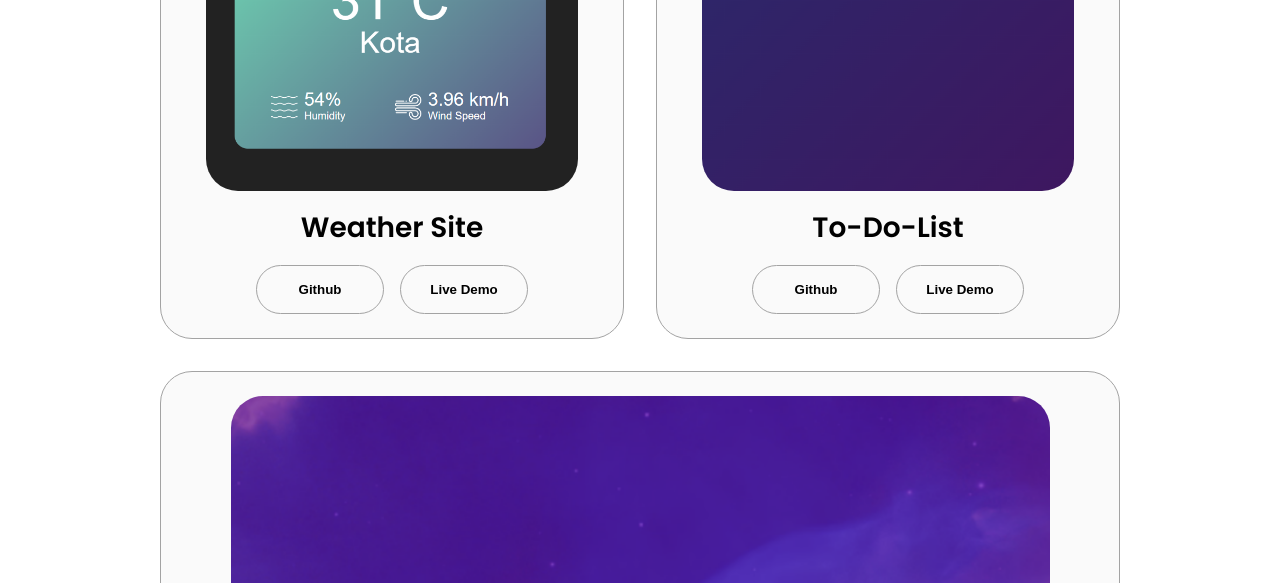
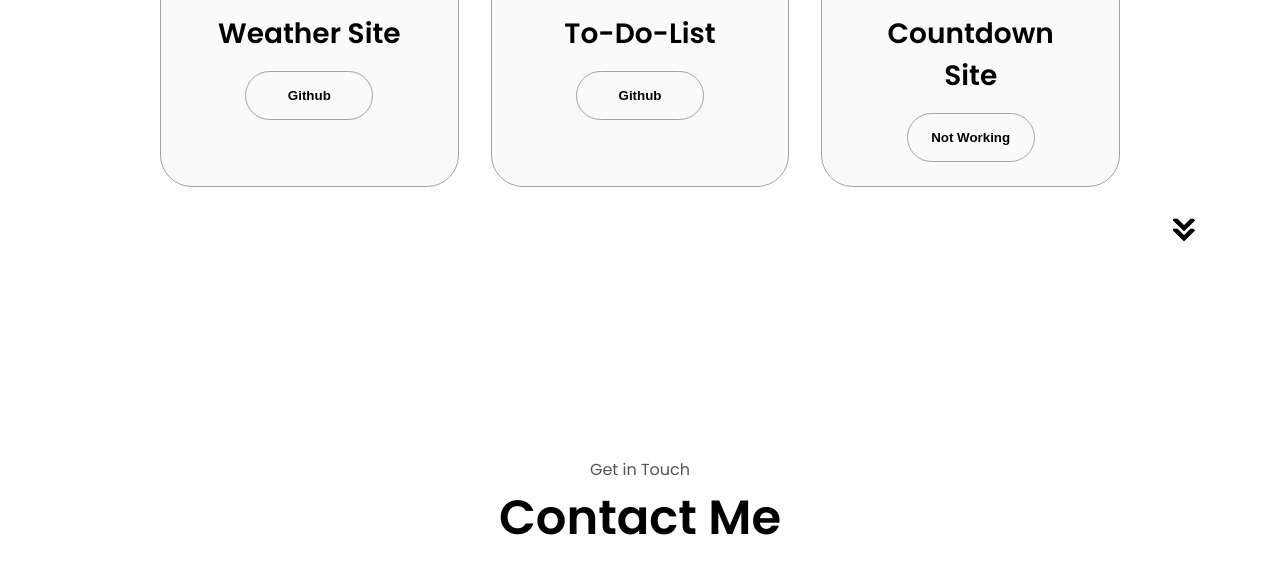
Before and after one commit to jash2884/portfolioo, a plain HTML site: page index.html in a window 1280 px wide. Shown: the part 2914-3497 px from the top of the page. Drawn offline with Linux system fonts and the light colour scheme.

Commit message:
Update index.html

```diff
--- a/index.html
+++ b/index.html
@@ -21,6 +21,7 @@
                 <li><a href="#projects">Projects</a></li>
                 <li><a href="#contact">Contact</a></li>
             </ul>
+
         </div>
     </nav>
 
@@ -50,7 +51,7 @@
             <h1 class="title">Jash Parmar</h1>
             <p class="section__text__p2">Developer & Writer</p>
             <div class="btn-container">
-                <button class="btn btn-color-2" onclick="window.open('./assets/resume-example.pdf')">Download
+                <button class="btn btn-color-2" onclick="window.open('./assets/Jash Parmar.pdf')">Download
                     CV</button>
 
                 <button class="btn btn-color-1" onclick="window.location.href='./#contact'">Contact Info</button>
@@ -98,8 +99,11 @@
                     </div>
                 </div>
                 <div class="text-container">
-                    <p>Jash Parmar, a passionate technology enthusiast, is currently pursuing his undergraduate studies at IIIT Kota.
-                        He possesses proficient tech skills encompassing web development languages such as CSS, HTML, and Javascript, alongside expertise in Competitive Porgramming and frameworks like Bootstrap. Additionally, he's well-versed in programming languages like C and C++.</p>
+                    <p>Jash Parmar, a passionate technology enthusiast, is currently pursuing his undergraduate studies
+                        at IIIT Kota.
+                        He possesses proficient tech skills encompassing web development languages such as CSS, HTML,
+                        and Javascript, alongside expertise in Competitive Porgramming and frameworks like Bootstrap.
+                        Additionally, he's well-versed in programming languages like C and C++.</p>
                 </div>
             </div>
         </div>
@@ -158,7 +162,7 @@
                     <h2 class="experience-sub-title">Other Skills</h2>
                     <div class="article-container">
                         <article>
-                            <img src="./assets/cw.png.crdownload" alt="" class="icon">
+                            <img src="./assets/img_56736.png" alt="" class="icon">
                             <div>
                                 <h3>Content Writing</h3>
                                 <p>Beginner</p>
@@ -180,7 +184,7 @@
                         </article>
 
                         <article>
-                            <img src="./assets/ps.png.crdownload" alt="" class="icon">
+                            <img src="./assets/photoshop_PNG56.png" alt="" class="icon">
                             <div>
                                 <h3>Photoshop</h3>
                                 <p>Beginner</p>
@@ -207,9 +211,9 @@
                     </div>
                     <h2 class="experience-sub-title project-title">Weather Site</h2>
                     <div class="btn-container">
-                        <button class="btn btn-color-2 project-btn" onclick="location.href='github.com'">Github</button>
-                        <button class="btn btn-color-2 project-btn" onclick="location.href='github.com'">Live
-                            Demo</button>
+                        <!-- <button class="btn btn-color-2 project-btn" onclick="location.href='github.com'">Github</button> -->
+                        <button class="btn btn-color-2 project-btn" onclick="location.href='https://github.com/jash2884/weather-site'">Github
+                            </button>
                     </div>
                 </div>
                 <div class="details-container color-container">
@@ -218,9 +222,9 @@
                     </div>
                     <h2 class="experience-sub-title project-title">To-Do-List</h2>
                     <div class="btn-container">
-                        <button class="btn btn-color-2 project-btn" onclick="location.href='github.com'">Github</button>
-                        <button class="btn btn-color-2 project-btn" onclick="location.href='github.com'">Live
-                            Demo</button>
+                        <!-- <button class="btn btn-color-2 project-btn" onclick="location.href='github.com'">Github</button> -->
+                        <button class="btn btn-color-2 project-btn" onclick="location.href='https://github.com/jash2884/to-do-list'">Github
+                            </button>
                     </div>
                 </div>
                 <div class="details-container color-container">
@@ -229,9 +233,9 @@
                     </div>
                     <h2 class="experience-sub-title project-title">Countdown Site</h2>
                     <div class="btn-container">
-                        <button class="btn btn-color-2 project-btn" onclick="location.href='github.com'">Github</button>
-                        <button class="btn btn-color-2 project-btn" onclick="location.href='github.com'">Live
-                            Demo</button>
+                        <!-- <button class="btn btn-color-2 project-btn" onclick="location.href='github.com'">Github</button> -->
+                        <button class="btn btn-color-2 project-btn" onclick="location.href='github.com'">Not Working
+                            </button>
                     </div>
                 </div>
             </div>
```
Lines whose indentation alone changed are shown as unchanged.
